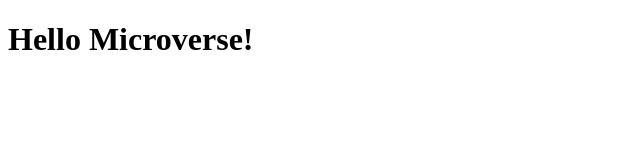
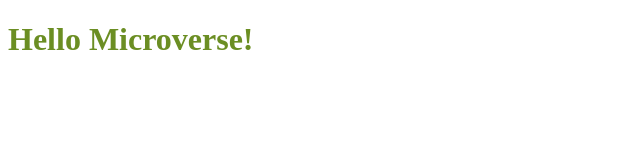
Before and after one commit to adamilare/Microverse-Hello, a website: page index.html in a window 1280 px wide. Shown: the whole page, without its empty margins (0-640 px from the left). Drawn offline with Linux system fonts and the light colour scheme.

Commit message:
Add style.css and class to the header

```diff
--- a/index.html
+++ b/index.html
@@ -4,9 +4,10 @@
     <meta charset="UTF-8" />
     <meta http-equiv="X-UA-Compatible" content="IE=edge" />
     <meta name="viewport" content="width=device-width, initial-scale=1.0" />
+    <link rel="stylesheet" href="style.css" />
     <title>Microverse Hello</title>
   </head>
   <body>
-    <h1>Hello Microverse!</h1>
+    <h1 class="header">Hello Microverse!</h1>
   </body>
 </html>
--- /dev/null
+++ b/style.css
@@ -0,0 +1,3 @@
+.header {
+  color: olivedrab;
+}
```
